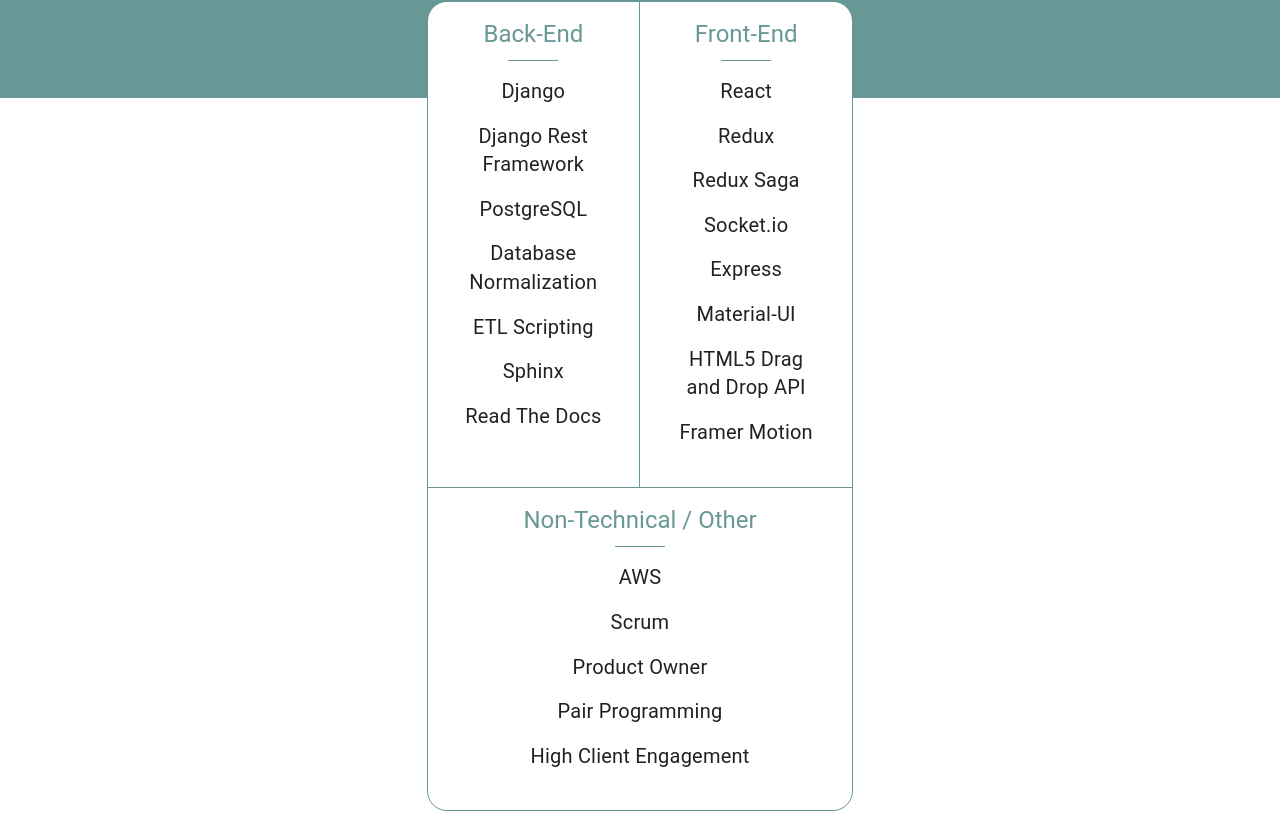
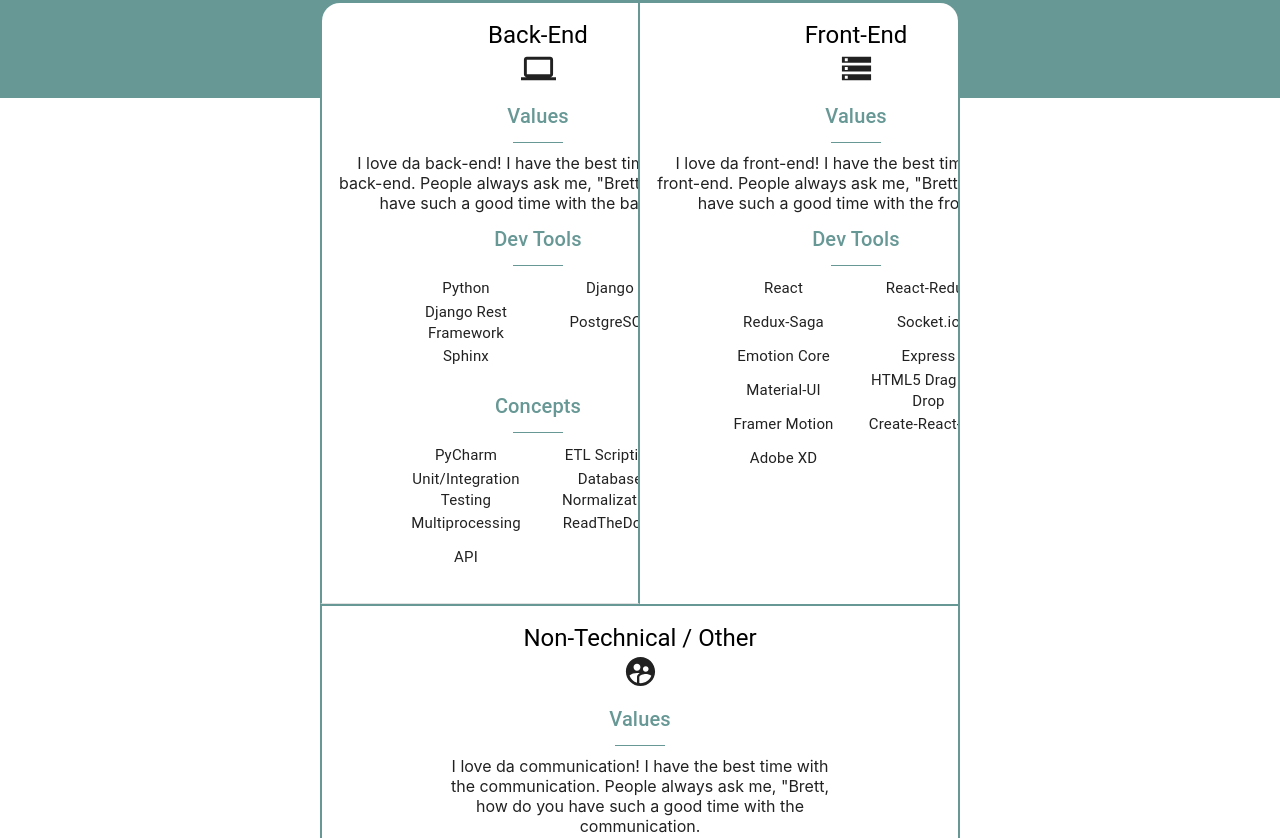
Before and after one commit to brettmfox33/Portfolio, a React (Create React App) app: page / in a window 1280 px wide. Shown: the part 622-1460 px from the top of the page. Built offline with nearby package versions, Linux system fonts and the light colour scheme.

Commit message:
Project work

```diff
--- a/src/components/header/Header.js
+++ b/src/components/header/Header.js
@@ -31,7 +31,7 @@
       />
       <Grid>
         <Typography variant="h3" css={{textAlign: "center", color: 'white', marginTop: 20}}>
-          Welcome! My name's Brett.
+          Hello! My name's Brett.
           <br/>
           I'm a full-stack developer specializing in React and Django.
         </Typography>
--- a/src/components/projects/Projects.js
+++ b/src/components/projects/Projects.js
@@ -21,7 +21,7 @@
     backgroundColor: "black",
     marginTop: 10,
     marginBottom: 20
-  },
+  }
 });
 
 export default function Projects() {
@@ -35,7 +35,7 @@
       alignItems="center"
       className={classes.GridContainer}
     >
-      <Typography className={classes.typography} variant="h4">
+      <Typography variant="h4">
         Projects
       </Typography>
       <Divider className={classes.divider} variant="middle" />
--- a/src/components/skills/Skills.js
+++ b/src/components/skills/Skills.js
@@ -9,6 +9,9 @@
 import SkillsList from "./SkillsList";
 import Typography from "@material-ui/core/Typography";
 import Divider from "@material-ui/core/Divider";
+import StorageIcon from '@material-ui/icons/Storage';
+import SupervisedUserCircleIcon from '@material-ui/icons/SupervisedUserCircle';
+import ComputerIcon from '@material-ui/icons/Computer';
 
 const useStyles = makeStyles({
   cardContainer: {
@@ -20,21 +23,21 @@
     justifyContent: "center"
   },
   cardLeft: {
-    borderLeft: `1px solid ${colors.main}`,
-    borderTop: `1px solid ${colors.main}`,
-    borderRight: `1px solid ${colors.main}`,
+    borderLeft: `2px solid ${colors.main}`,
+    borderTop: `2px solid ${colors.main}`,
+    borderRight: `2px solid ${colors.main}`,
     borderRadius: "20px 0px 0px 0px",
-    height: "100%"
+    height: 600
   },
   cardRight: {
-    borderRight: `1px solid ${colors.main}`,
-    borderTop: `1px solid ${colors.main}`,
+    borderRight: `2px solid ${colors.main}`,
+    borderTop: `2px solid ${colors.main}`,
     borderLeft: 0,
     borderRadius: "0px 20px 0px 0px",
     height: "100%"
   },
   cardBottom: {
-    border: `1px solid ${colors.main}`,
+    border: `2px solid ${colors.main}`,
     borderRadius: "0px 0px 20px 20px",
   },
   divider: {
@@ -48,34 +51,56 @@
   }
 });
 
-const backEndSkills = [
+const backEndSkillsListOne = [
+  "Python",
   "Django",
   "Django Rest Framework",
   "PostgreSQL",
+  "Sphinx",
+];
+const backEndSkillsListTwo = [
+  "PyCharm",
+  "ETL Scripting",
+  "Unit/Integration Testing",
   "Database Normalization",
-  "ETL Scripting",
-  "Sphinx",
-  "Read The Docs"
+  "Multiprocessing",
+  "ReadTheDocs",
+  "API"
 ];
+const backEndValues = 'I love da back-end! I have the best time with the back-end. People always ask me, ' +
+  '"Brett, how do you have such a good time with the back-end.';
 
-const frontEndSkills = [
+const frontEndSkillsOne = [
   "React",
-  "Redux",
-  "Redux Saga",
+  "React-Redux",
+  "Redux-Saga",
   "Socket.io",
+  "Emotion Core",
   "Express",
   "Material-UI",
-  "HTML5 Drag and Drop API",
-  "Framer Motion"
+  "HTML5 Drag and Drop",
+  "Framer Motion",
+  "Create-React-App",
+  "Adobe XD"
 ];
+const frontEndSkillsTwo = [];
+const frontEndValues = 'I love da front-end! I have the best time with the front-end. People always ask me, ' +
+  '"Brett, how do you have such a good time with the front-end.';
 
-const nonTechnicalSkills = [
+const nonTechnicalSkillsOne = [
   "AWS",
+  "Github",
+  "Git",
+  "Jira"
+];
+const nonTechnicalSkillsTwo = [
   "Scrum",
-  "Product Owner",
   "Pair Programming",
   "High Client Engagement"
 ];
+const nonTechnicalValues = 'I love da communication! I have the best time with the communication. People always ask me, ' +
+  '"Brett, how do you have such a good time with the communication.';
+
 
 export default function Skills() {
   const classes = useStyles();
@@ -102,29 +127,46 @@
       {/* TOP CARDS*/}
       <Grid container className={classes.cardTop} spacing={0}>
         {/* LEFT CARD*/}
-        <Grid item md={2}>
+        <Grid item md={3}>
           <Card className={classes.cardLeft} variant="outlined">
             <CardContent>
-              <SkillsList skills={backEndSkills} title="Back-End"/>
+              <SkillsList skillsListOne={backEndSkillsListOne}
+                          skillsListTwo={backEndSkillsListTwo}
+                          title="Back-End"
+                          values={backEndValues}
+                          icon={<ComputerIcon fontSize="large" />}
+              />
             </CardContent>
           </Card>
         </Grid>
 
         {/* RIGHT CARD*/}
-        <Grid item md={2}>
+        <Grid item md={3}>
           <Card className={classes.cardRight} variant="outlined">
             <CardContent>
-              <SkillsList skills={frontEndSkills} title="Front-End"/>
+              <SkillsList
+                skillsListOne={frontEndSkillsOne}
+                skillsListTwo={frontEndSkillsTwo}
+                title="Front-End"
+                values={frontEndValues}
+                icon={<StorageIcon fontSize="large" />}
+              />
             </CardContent>
           </Card>
         </Grid>
       </Grid>
 
       {/* BOTTOM CARD*/}
-        <Grid item md={4}>
+        <Grid item md={6}>
           <Card className={classes.cardBottom} variant="outlined">
             <CardContent>
-              <SkillsList skills={nonTechnicalSkills} title="Non-Technical / Other"/>
+              <SkillsList
+                skillsListOne={nonTechnicalSkillsOne}
+                skillsListTwo={nonTechnicalSkillsTwo}
+                title="Non-Technical / Other"
+                values={nonTechnicalValues}
+                icon={<SupervisedUserCircleIcon fontSize="large" />}
+              />
             </CardContent>
           </Card>
         </Grid>
--- a/src/components/skills/SkillsList.js
+++ b/src/components/skills/SkillsList.js
@@ -8,23 +8,35 @@
 import ListItemText from "@material-ui/core/ListItemText";
 import makeStyles from "@material-ui/core/styles/makeStyles";
 import colors from "../../styles/colors";
+import {Fragment} from "react";
+import GridList from "@material-ui/core/GridList";
+import CodeIcon from '@material-ui/icons/Code';
 
 const useStyles = makeStyles({
   title: {
-    color: colors.main
+    color: "black"
+  },
+  subTitle: {
+    color: colors.main,
+    marginTop: 10
   },
   divider: {
+    width: 100,
+    backgroundColor: "black",
+    marginTop: 10
+  },
+  subDivider: {
     width: 50,
     backgroundColor: colors.main,
     marginTop: 10
   },
   listText: {
-    fontSize: 20,
+    fontSize: 15,
     textAlign: "center"
-  }
+  },
 });
 
-export default function SkillsList({skills, title}) {
+export default function SkillsList({skillsListOne, skillsListTwo, title, values, icon}) {
   const classes = useStyles();
 
   return (
@@ -34,17 +46,42 @@
       justify="center"
       alignItems="center"
     >
+      {/* TITLE */}
       <Grid>
-        <Typography className={classes.title} variant="h5">
-          {title}
-        </Typography>
+        <Typography className={classes.title} variant="h5">{title}</Typography>
       </Grid>
+      {/* TITLE DIVIDER */}
+      {/*<Grid>*/}
+      {/*  <Divider className={classes.divider} variant="middle" />*/}
+      {/*</Grid>*/}
       <Grid>
-        <Divider className={classes.divider} variant="middle" />
+        {icon}
       </Grid>
+      {/* VALUES */}
+      <Grid>
+        <Typography className={classes.subTitle} variant="h6"> Values </Typography>
+      </Grid>
+      {/* VALUES DIVIDER*/}
+      <Grid>
+        <Divider className={classes.subDivider} variant="middle" />
+      </Grid>
+      {/* VALUES CONTENT */}
+      <Grid css={{marginTop: 10, textAlign: "center", width: 400}}>
+        {values}
+      </Grid>
+      {/* SUBTITLE 1 */}
+      <Grid>
+        <Typography className={classes.subTitle} variant="h6"> Dev Tools </Typography>
+      </Grid>
+      {/* SUBTITLE 1 DIVIDER*/}
+      <Grid>
+        <Divider className={classes.subDivider} variant="middle" />
+      </Grid>
+      {/* SKILLS LIST 1 */}
       <Grid item md={12}>
-          <List>
-            {skills.map(skill => {
+        <List>
+          <GridList cols={2} cellHeight={30}>
+            {skillsListOne.map(skill => {
               return (
                 <ListItem key={skill} dense={true}>
                   <ListItemText
@@ -54,8 +91,41 @@
                 </ListItem>
               )
             })}
-          </List>
+          </GridList>
+        </List>
       </Grid>
+      {
+        skillsListTwo.length > 0
+          ?
+            <Fragment>
+              {/* SUBTITLE 2 */}
+              <Grid>
+                <Typography className={classes.subTitle} variant="h6"> Concepts </Typography>
+              </Grid>
+              {/* SUBTITLE 2 DIVIDER*/}
+              <Grid>
+                <Divider className={classes.subDivider} variant="middle" />
+              </Grid>
+              {/* SKILLS LIST 2*/}
+              <Grid item md={12}>
+                <List>
+                  <GridList cols={2} cellHeight={30}>
+                  {skillsListTwo.map(skill => {
+                    return (
+                        <ListItem key={skill} dense={true}>
+                          <ListItemText
+                            classes={{ primary: classes.listText }}
+                            primary={skill}
+                          />
+                        </ListItem>
+                    )
+                  })}
+                  </GridList>
+                </List>
+              </Grid>
+            </Fragment>
+          : null
+      }
     </Grid>
   )
 }
```
